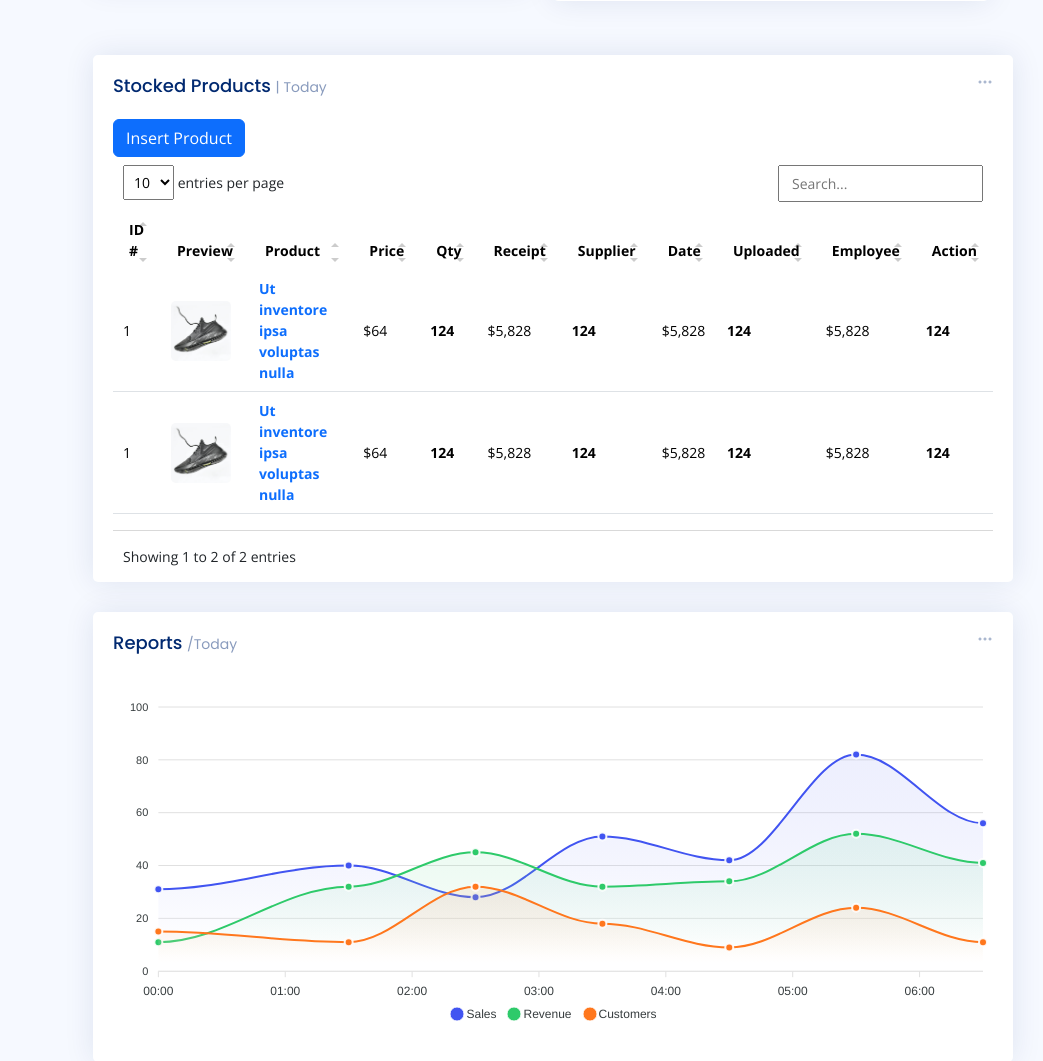
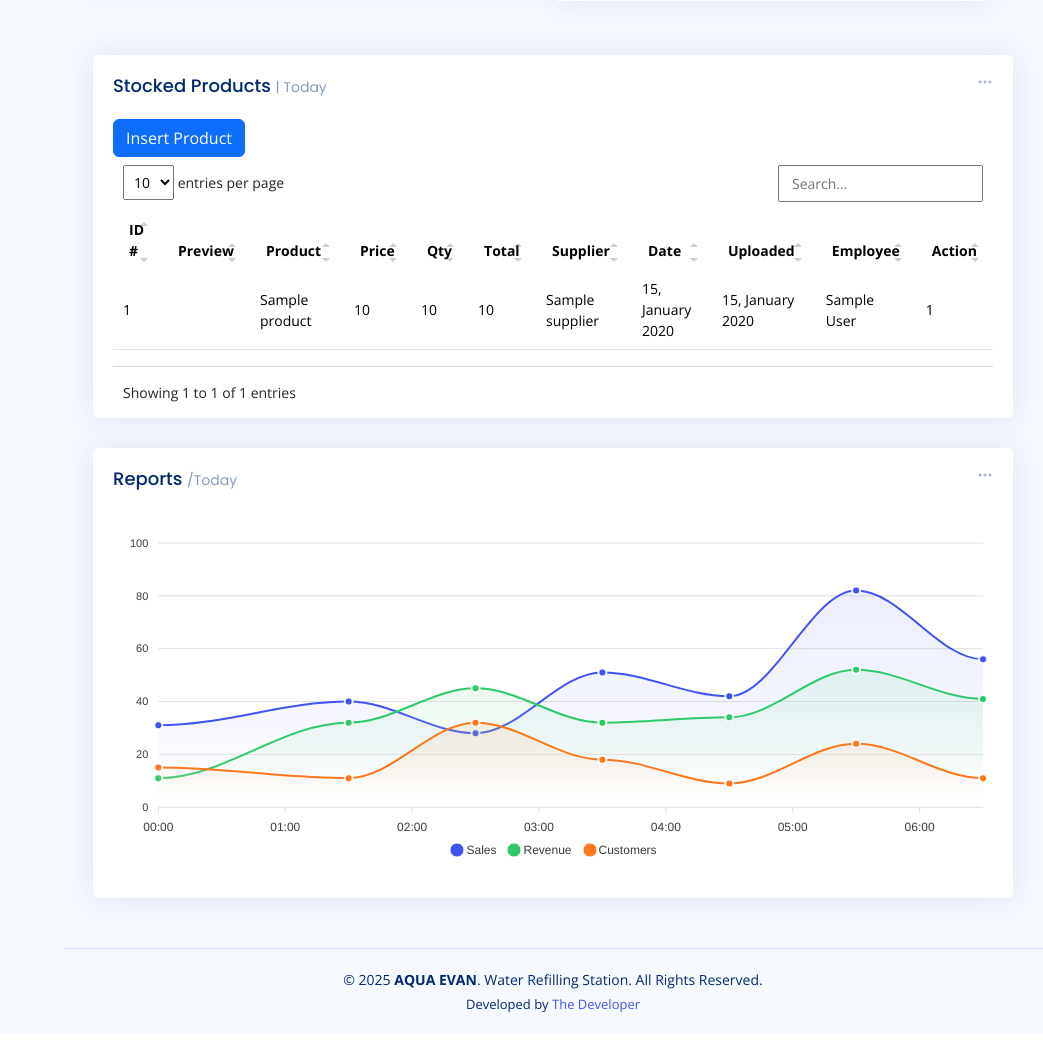
Before and after one commit to ric2thiss/aqua-evan, a PHP site: page /stocks-tracking.php in a window 1280 px wide. Shown: the part 910-1971 px from the top of the page, without its empty margins (237-1280 px from the left). After the commit the page ends 1923 px from the top, so only its background shows below. Run offline with PHP 8.4, Linux system fonts and the light colour scheme; the visitor is signed in with stand-in values (Sample User, id 1); tables that the repository leaves empty or names only in its code hold one stand-in row (values such as "Sample post"); some libraries are stand-ins or nearby versions.

Commit message:
feature: adding of product in stocked product

```diff
--- a/controller/Product.php
+++ b/controller/Product.php
@@ -8,9 +8,21 @@ class Product
         $this->dbconn = $dbconnection;
     }
 
-    public function all(): ?array
+    public function all()
     {
-        return [];
+        try {
+            $sql = "SELECT products.*, s.supplier_name, u.firstname, u.lastname FROM products
+                    LEFT JOIN suppliers s ON s.supplier_id = products.supplier_id
+                    LEFT JOIN users u ON u.user_id = products.user_id
+                    ORDER BY products.product_id DESC;";
+            $stmt = $this->dbconn->prepare($sql);
+            $stmt->execute();
+            $result = $stmt->fetchAll(PDO::FETCH_ASSOC);
+            return $result;
+        } catch (PDOException $error) {
+            echo $error->getMessage();
+        }
+
     }
 
     // Example function to fetch user by ID
--- a/stocks-tracking.php
+++ b/stocks-tracking.php
@@ -13,17 +13,14 @@ $db = $database->connect();
 
 $userData = new User($db);
 
-$product = new Product($db);
+$product_object = new Product($db);
+$products = $product_object->all();
 
 
-// echo '<br>';
-// echo '<br>';
-
-//   print_r($user->getUserById($_SESSION["user_id"]));
+// Getter : Get userbyid
 $user = $userData->getUserById($_SESSION["user_id"]);
 
-
-// Data
+// Initial Load of Data fetch from database
 $userData = [
   'user' => [
     'username' => $user["firstname"],
@@ -41,6 +38,8 @@ $userData = [
 
 // Process : Send data to database
 if ($_SERVER["REQUEST_METHOD"] === "POST") {
+  $supplier_field = $_POST["supplier_name"];
+
   $inputs = [
     "product_name" => $_POST["product_name"] ?? null,
     "product_cost" => $_POST["product_cost"] ?? null,
@@ -51,7 +50,7 @@ if ($_SERVER["REQUEST_METHOD"] === "POST") {
     "activity" => ($user["firstname"] ?? '') . " " . ($user["lastname"] ?? '') . " inserted new product"
   ];
 
-  if ($product->insert_product($inputs)) {
+  if ($product_object->insert_product($inputs)) {
     $_SESSION["status"] = "alert-success";
     $_SESSION["alert"] = "Product successfully inserted";
   } else {
@@ -98,7 +97,8 @@ if ($_SERVER["REQUEST_METHOD"] === "POST") {
       <div class="alert alert-success sticky-top insert-message col-md-3" role="alert">
         <?= $_SESSION["alert"] ?>
       </div>
-      <?php unset($_SESSION["status"]); unset($_SESSION["alert"]) ?>
+      <?php unset($_SESSION["status"]);
+      unset($_SESSION["alert"]) ?>
     <?php endif; ?>
     <script>
       const alert = document.querySelector(".insert-message");
@@ -440,7 +440,7 @@ if ($_SERVER["REQUEST_METHOD"] === "POST") {
                         <th scope="col">Product</th>
                         <th scope="col">Price</th>
                         <th scope="col">Qty</th>
-                        <th scope="col">Receipt</th>
+                        <th scope="col">Total</th>
                         <th scope="col">Supplier</th>
                         <th scope="col">Date</th>
                         <th scope="col">Uploaded</th>
@@ -449,7 +449,22 @@ if ($_SERVER["REQUEST_METHOD"] === "POST") {
                       </tr>
                     </thead>
                     <tbody>
-                      <tr>
+                      <?php foreach ($products as $product): ?>
+                        <tr>
+                          <td><?=$product["product_id"]?></td>
+                          <td></td>
+                          <td><?=$product["product_name"]?></td>
+                          <td><?=$product["product_cost"]?></td>
+                          <td><?=$product["product_quantity"]?></td>
+                          <td><?=$product["product_total_cost"]?></td>
+                          <td><?=$product["supplier_name"]?></td>
+                          <td><?= date("d, F Y", strtotime($product["date"]));?></td>
+                          <td><?= date("d, F Y", strtotime($product["created_at"]));?></td>
+                          <td><?=$product["firstname"] . " " . $product["lastname"]?></td>
+                          <td><?=$product["product_id"]?></td>
+                        </tr>
+                      <?php endforeach ?>
+                      <!-- <tr>
                         <td>1</td>
                         <td><a href="#"><img src="assets/img/product-1.jpg" alt=""></a></td>
                         <td><a href="#" class="text-primary fw-bold">Ut inventore ipsa voluptas nulla</a></td>
@@ -474,7 +489,7 @@ if ($_SERVER["REQUEST_METHOD"] === "POST") {
                         <td class="fw-bold">124</td>
                         <td>$5,828</td>
                         <td class="fw-bold">124</td>
-                      </tr>
+                      </tr> -->
                     </tbody>
                   </table>
 
```
Also changed, not shown: controller/Supplier.php (added, +22 -0 lines).
